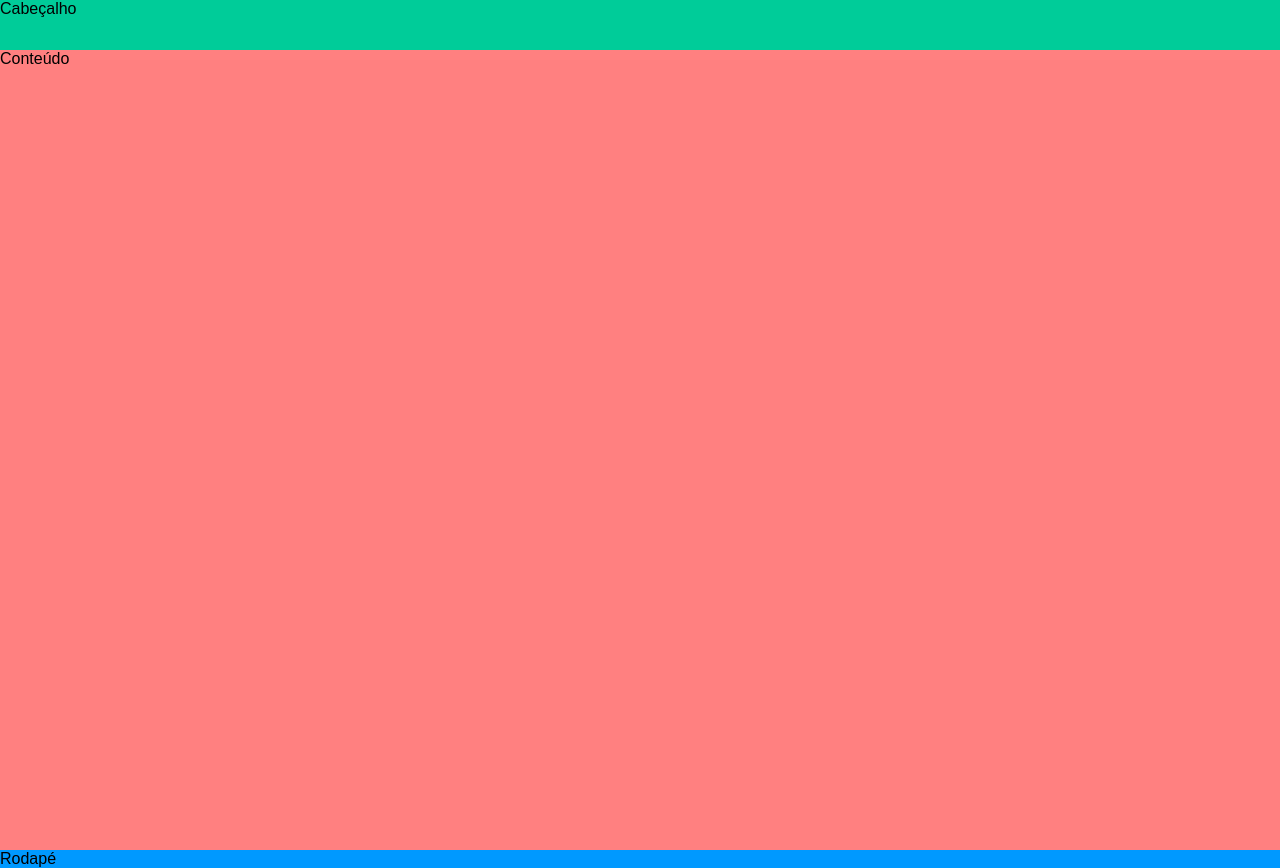
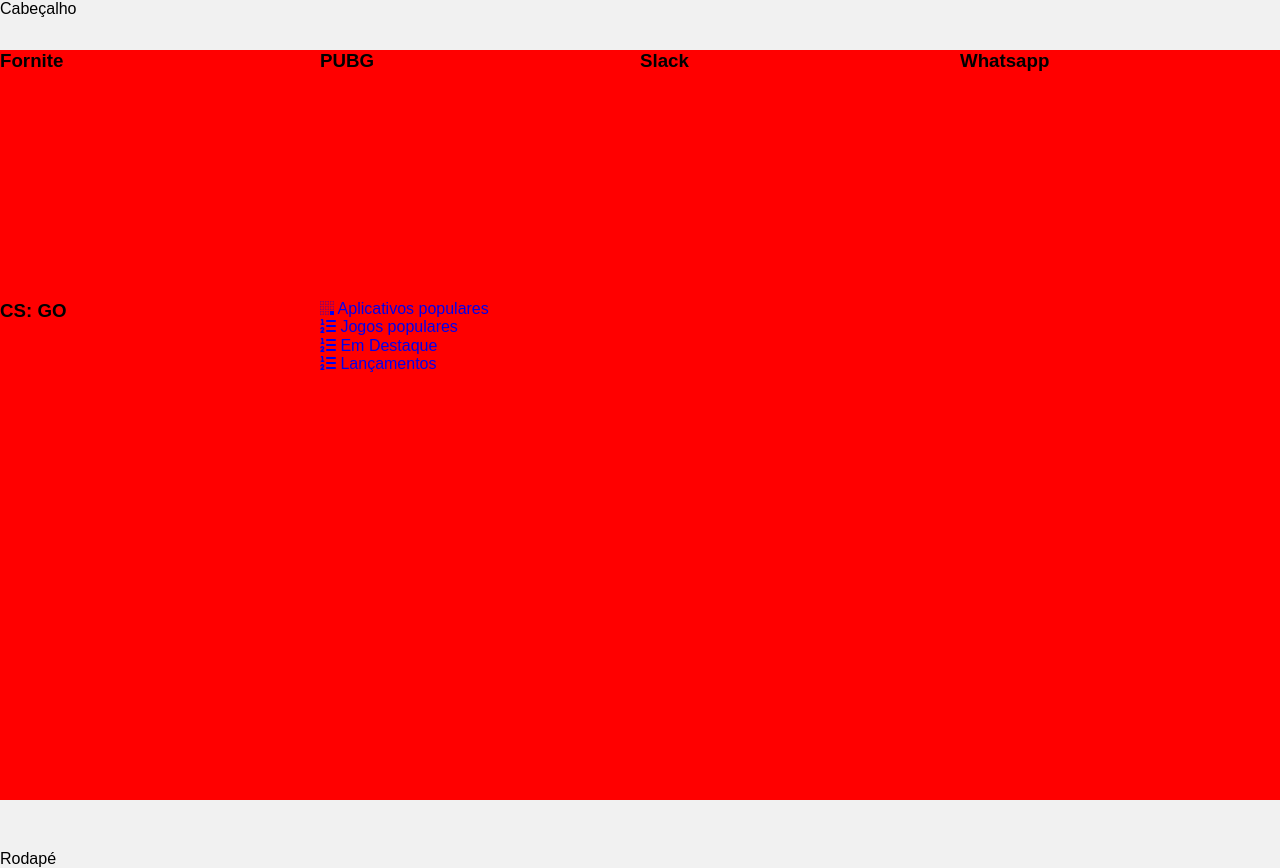
Before and after one commit to Laisayuri/CSSGrid_Layout, a plain HTML site: page curso-alura-css-grid-layout-1.2/index.html in a window 1280 px wide. Drawn offline with Linux system fonts and the light colour scheme.

Commit message:
Grid criado

```diff
--- /dev/null
+++ b/curso-alura-css-grid-layout-1.2/assets/css/destaques.css
@@ -0,0 +1,7 @@
+.destaques {
+    background: red;
+    display: grid;
+    grid-template-columns: 25% 25% 25% 25%;
+    grid-template-rows: 33.33% 33.33% 33.33%;
+    height: calc(100vh - 50px);
+}
--- a/curso-alura-css-grid-layout-1.2/assets/css/style.css
+++ b/curso-alura-css-grid-layout-1.2/assets/css/style.css
@@ -7,20 +7,17 @@
         "conteudo"
         "rodape";
     grid-template-columns: auto;
-    grid-template-rows: 50px 100vh  auto;
+    grid-template-rows: 50px 100vh auto;
 }
 
 .cabecalho {
-    background: #00cc99;
-    grid-area: cabecalho;
+   grid-area: cabecalho;
 }
 
 .conteudo {
-    background: #ff8080;
-    grid-area: conteudo;
+   grid-area: conteudo;
 }
 
 .rodape {
-    background: #0099ff;
     grid-area: rodape;
 }
--- a/curso-alura-css-grid-layout-1.2/index.html
+++ b/curso-alura-css-grid-layout-1.2/index.html
@@ -8,10 +8,57 @@
     <link href="./assets/css/normalize.css" rel="stylesheet">
     <link href="./assets/css/reset.css" rel="stylesheet">
     <link href="./assets/css/style.css" rel="stylesheet">
+    <link href="./assets/css/destaques.css" rel="stylesheet">
 </head>
 <body class="app">
     <header class="cabecalho">Cabeçalho</header>
-    <main class="conteudo">Conteúdo</main>
+    <main class="conteudo">
+        <section class="destaques">
+            <div class="destaques__principal caixa">
+                <h3 class="destaques__titulo">Fornite</h3>
+            </div>
+            <div class="destaques__secundario caixa">
+                <h3 class="destaques__titulo">PUBG</h3>
+            </div>
+            <div class="destaques__secundario caixa">
+                <h3 class="destaques__titulo">Slack</h3>
+            </div>
+            <div class="destaques__secundario caixa">
+                <h3 class="destaques__titulo">Whatsapp</h3>
+            </div>
+            <div class="destaques__secundario caixa">
+                <h3 class="destaques__titulo">CS: GO</h3>
+            </div>
+            <div class="destaques__categorias">
+                <ul class="destaques__categorias___lista">
+                    <li class="destaques__categorias___item">
+                        <a class="destaques__categorias___link" href="#">
+                            <i class="destaques__categorias___icone fab fa-buromobelexperte"></i>
+                            Aplicativos populares
+                        </a>
+                    </li>
+                    <li class="destaques__categorias___item">
+                        <a class="destaques__categorias___link" href="#">
+                            <i class="fas fa-list-ol"></i>
+                            Jogos populares
+                        </a>
+                    </li>
+                    <li class="destaques__categorias___item">
+                        <a class="destaques__categorias___link" href="#">
+                            <i class="fas fa-list-ol"></i>
+                            Em Destaque
+                        </a>
+                    </li>
+                    <li class="destaques__categorias___item">
+                        <a class="destaques__categorias___link" href="#">
+                            <i class="fas fa-list-ol"></i>
+                            Lançamentos
+                        </a>
+                    </li>
+                </ul>
+            </div>
+        </section>
+    </main>
     <footer class="rodape">Rodapé</footer>
     <script src="./assets/js/fontawesome.all.min.js"></script>
 </body>
```
Also changed, not shown: 2 other files.
